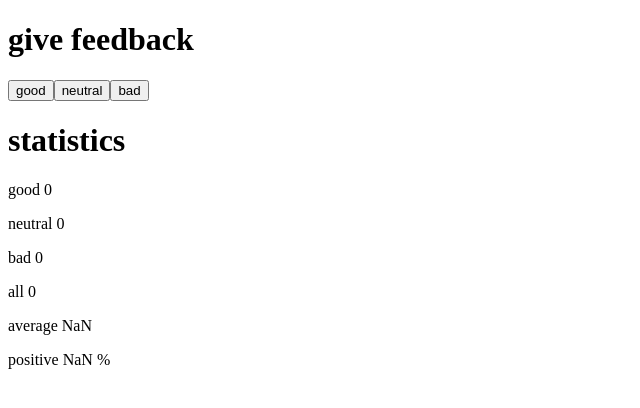
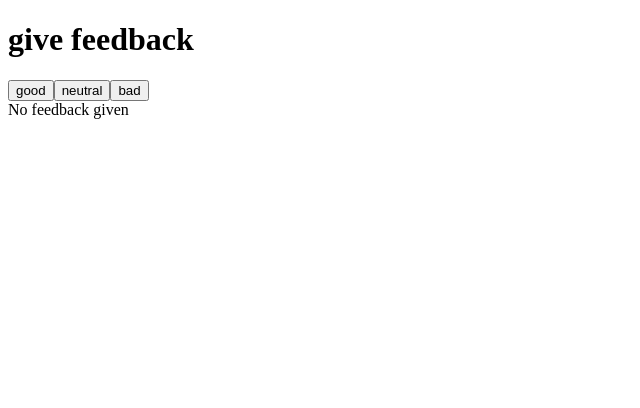
Before and after one commit to minhle27/Full-Stack-Open-2022, a React (Create React App) app in the folder Part 1/unicafe/: page / in a window 1280 px wide. Shown: the top 408 px of the page, without its empty margins (0-640 px from the left). Built offline with nearby package versions, Linux system fonts and the light colour scheme.

Commit message:
submit 1.9

```diff
--- a/Part 1/unicafe/src/App.js
+++ b/Part 1/unicafe/src/App.js
@@ -4,7 +4,13 @@ const Button = ({handleClick, text}) => (
   <button onClick={handleClick}>{text}</button>
 )
 
-const Statistics = (props) => (
+const Statistics = (props) => {
+  if (props.all === 0){
+    return (
+      <div>No feedback given</div>
+    )
+  }
+  return (
     <div>
       <h1>statistics</h1>
       <p>good {props.good}</p>
@@ -15,6 +21,7 @@ const Statistics = (props) => (
       <p>positive {props.pos} %</p>
     </div>
   )
+}
 
 const App = () => {
   // save clicks of each button to its own state
```
Lines whose indentation alone changed are shown as unchanged.
